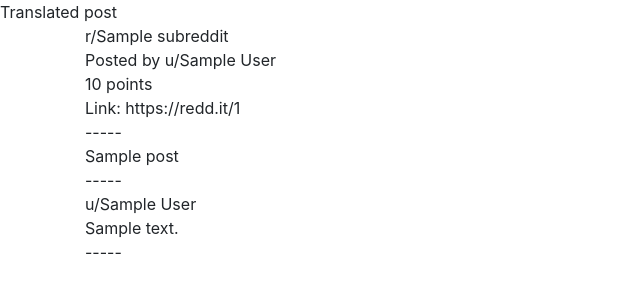
After one commit to Huy-Ngo/reddit-transtool, a Flask app: template crawler/templates/app/result.html in a window 1280 px wide. The commit adds this page. Shown: the top 300 px of the page, without its empty margins (0-640 px from the left). Run offline with Flask 2, Linux system fonts and the light colour scheme; the template is opened without the code that fills it: most values are stand-ins (such as "Sample title", 1, 10 or a date in 2020); parts of the project's set-up code (start-up, migrations or seed data) failed here and were passed over; some libraries are stand-ins or nearby versions.

Commit message:
Finished the necessary functionalities

```diff
--- /dev/null
+++ b/crawler/templates/app/result.html
@@ -0,0 +1,39 @@
+{% extends 'base.html' %}
+
+{% block header %}
+    Translated post
+{% endblock %}
+
+{% block content %}
+    <div class="container">
+        <div id="meta">
+            r/{{ original['subreddit'] }} <br>
+            Posted by u/{{ original['author'] }} <br>
+            {{ original['points'] }} points <br>
+            Link: https://redd.it/{{ original['id'] }}
+        </div>
+        -----
+        <div>
+            {{ post | safe }}
+        </div>
+        -----
+        <div id="comments">
+            {% for comment in comments recursive %}
+                {% if comment['text'] %}
+                    <div class="comment" id="src-{{ comment.id }}">
+                        {{ loop.depth0 * '>' }} u/{{ comment['author'] }} <br>
+                        {{ comment['text'] | safe }} <br>
+                    </div>
+                    {% if comment.replies %}
+                        <div class="reply">
+                            {{ loop(comment.replies) }}
+                        </div>
+                    {% endif %}
+                    {% if loop.depth == 1 %}
+                        -----
+                    {% endif %}
+                {% endif %}
+            {% endfor %}
+        </div>
+    </div>
+{% endblock %}
--- a/crawler/templates/app/translate.html
+++ b/crawler/templates/app/translate.html
@@ -16,7 +16,7 @@
             <hr>
             <div id="post" class="row">
                 <div class="col">
-                    {{ post['title'] }}
+                    <strong> {{ post['title'] }} </strong>
                     {{ post['text'] | safe }}
                 </div>
                 <div class="col">
```
Also changed, not shown: crawler/crawler_app.py (+30 -6 lines), crawler/templates/app/submit.html (deleted).
